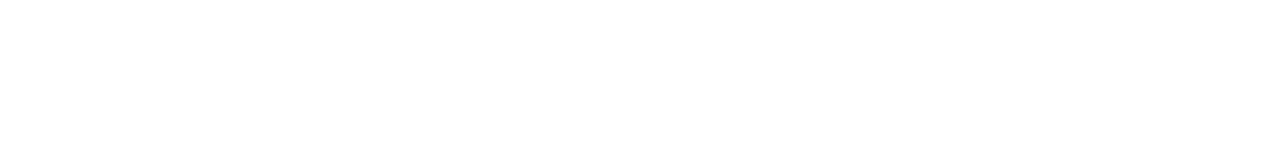
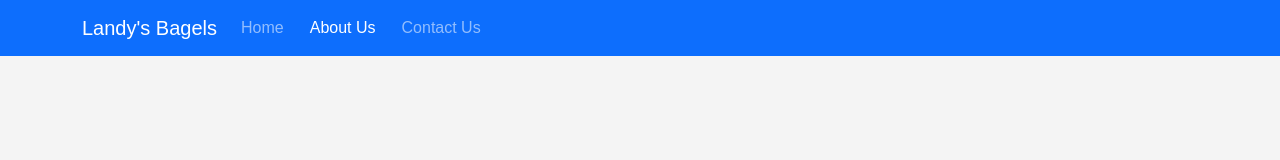
Before and after one commit to dstrick17/LandyBagelsWebsite, a plain HTML site: page contact.html in a window 1280 px wide. Drawn offline with nearby package versions, Linux system fonts and the light colour scheme.

```diff
--- a/contact.html
+++ b/contact.html
@@ -0,0 +1,33 @@
+<!DOCTYPE html>
+<html lang="en">
+<head>
+    <meta charset="UTF-8">
+    <meta name="viewport" content="width=device-width, initial-scale=1.0">
+    <title>About Us - Landy's Bagels</title>
+    <link href="https://cdn.jsdelivr.net/npm/bootstrap@5.3.0/dist/css/bootstrap.min.css" rel="stylesheet">
+    <link rel="stylesheet" href="styles.css">
+</head>
+<body>
+    <nav class="navbar navbar-expand-lg navbar-dark bg-primary">
+        <div class="container">
+            <a class="navbar-brand" href="index.html">Landy's Bagels</a>
+            <button class="navbar-toggler" type="button" data-bs-toggle="collapse" data-bs-target="#navbarNav" aria-controls="navbarNav" aria-expanded="false" aria-label="Toggle navigation">
+                <span class="navbar-toggler-icon"></span>
+            </button>
+            <div class="collapse navbar-collapse" id="navbarNav">
+                <ul class="navbar-nav">
+                    <li class="nav-item">
+                        <a class="nav-link" href="index.html">Home</a>
+                    </li>
+                    <li class="nav-item">
+                        <a class="nav-link active" href="about.html">About Us</a>
+                    </li>
+                    <li class="nav-item">
+                        <a class="nav-link" href="contact.html">Contact Us</a>
+                    </li>
+                </ul>
+            </div>
+        </div>
+    </nav>
+</body>
+</html>
```
Also changed, not shown: about.html (+2 -2 lines), menu.html (+2 -2 lines).
